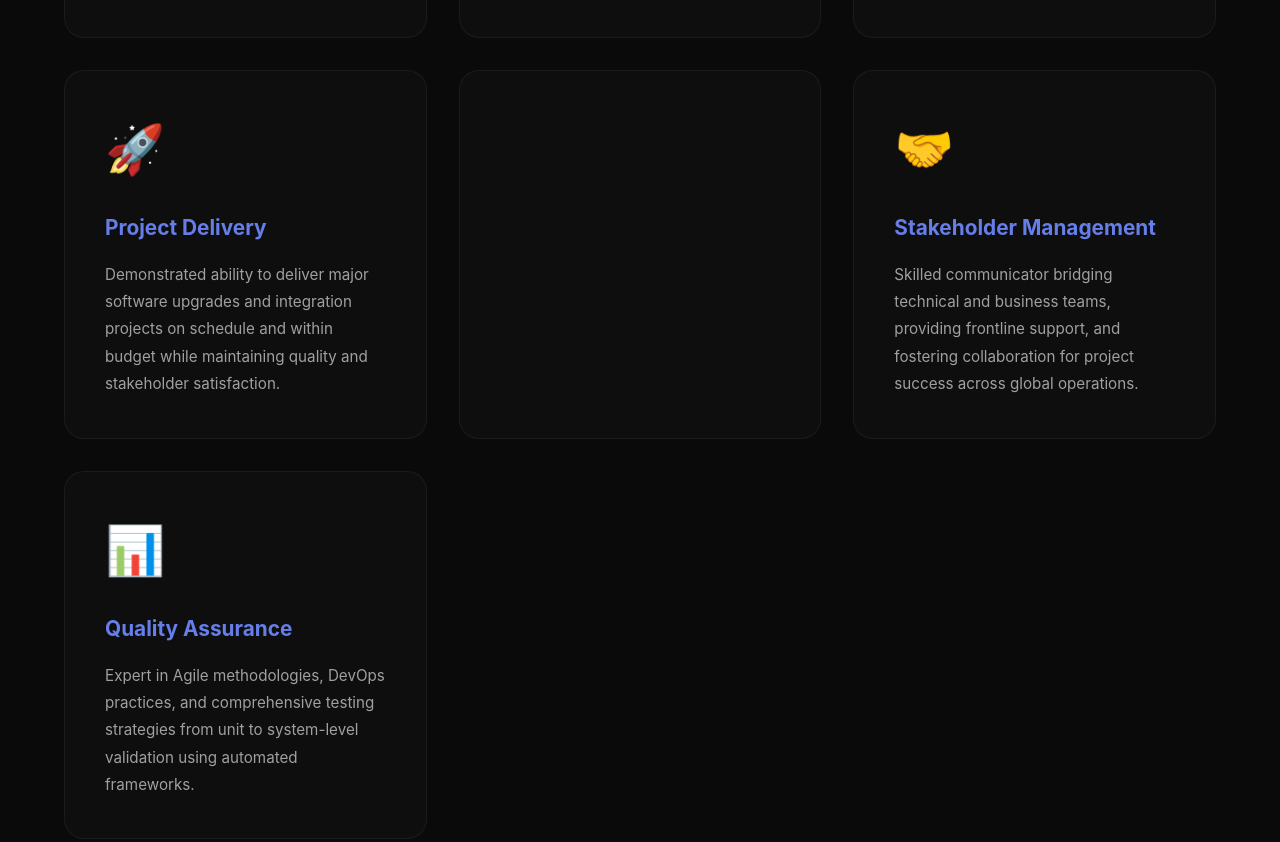
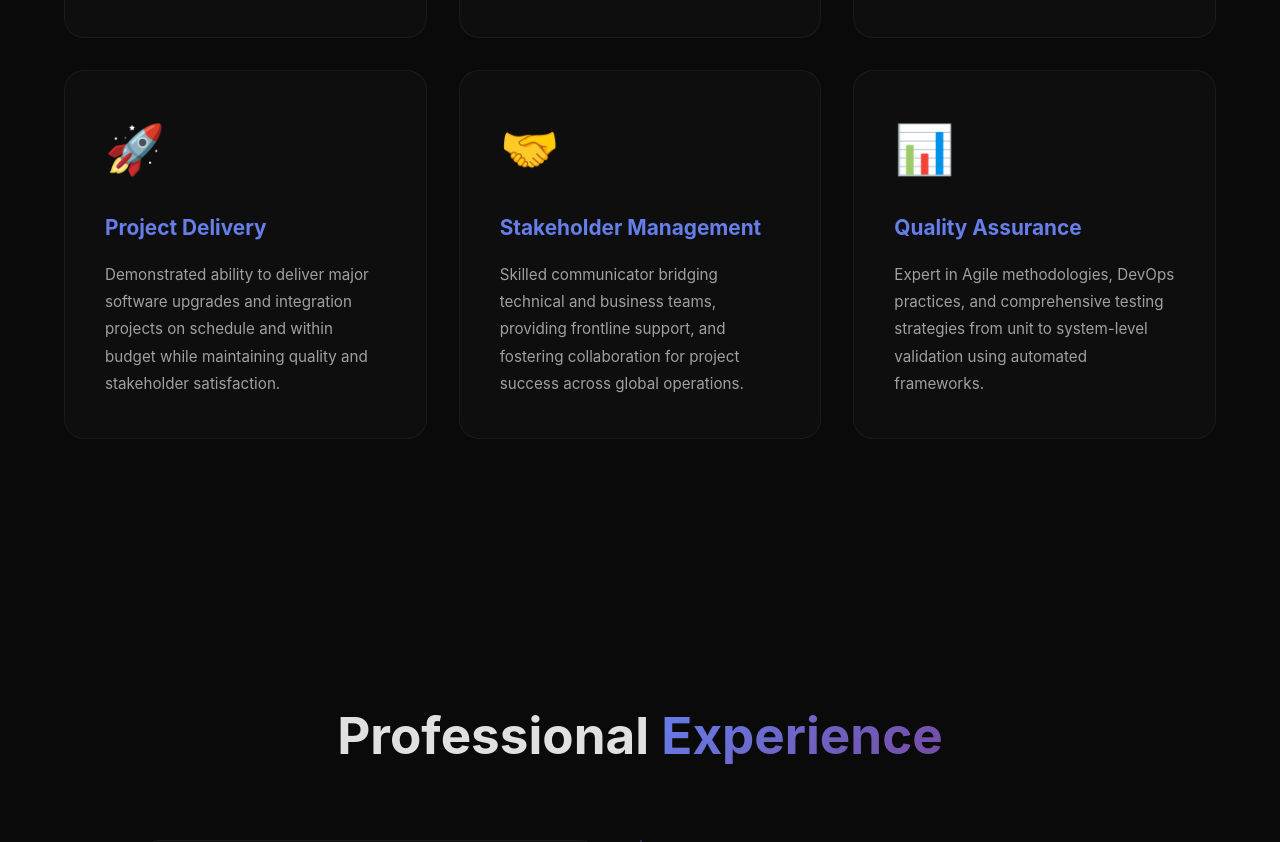
Before and after one commit to teTianArte/t-krokh.github.io, a plain HTML site: page index.html in a window 1280 px wide. Shown: the part 2086-2928 px from the top of the page. Drawn offline with Linux system fonts and the light colour scheme.

Commit message:
corrections and alignments to the whole website

```diff
--- a/index.html
+++ b/index.html
@@ -202,6 +202,7 @@
             padding: 8rem 5%;
             max-width: 1400px;
             margin: 0 auto;
+            scroll-margin-top: 120px;
         }
 
         h2 {
@@ -718,6 +719,13 @@
                 margin: 0.5rem auto;
             }
         }
+
+        @media (min-width: 1100px) {
+    .competencies-grid {
+        grid-template-columns: repeat(3, minmax(280px, 1fr));
+        justify-items: center; /* centers each card inside its own column */
+    }
+}
     </style>
 </head>
 <body>
@@ -787,9 +795,7 @@
                 <h3>Project Delivery</h3>
                 <p>Demonstrated ability to deliver major software upgrades and integration projects on schedule and within budget while maintaining quality and stakeholder satisfaction.</p>
             </div>
-            <div class="competency-card">
-                <div class="competency-icon"></div>
-            </div>
+
             <div class="competency-card">
                 <div class="competency-icon">🤝</div>
                 <h3>Stakeholder Management</h3>
@@ -1032,7 +1038,7 @@
     <script>
         // Hamburger menu toggle
         const hamburger = document.getElementById('hamburger');
-        const navLinks = document.getElementById('navLinks');
+        const navLinks = document.querySelector('.nav-links');
 
         hamburger.addEventListener('click', () => {
             hamburger.classList.toggle('active');
```
